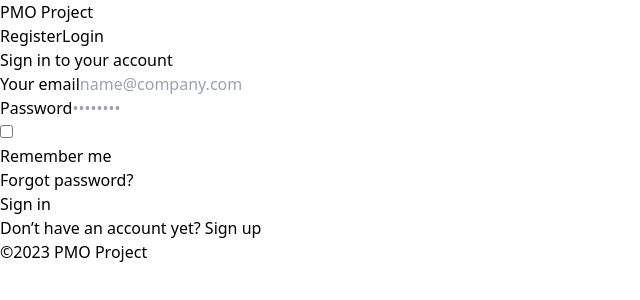
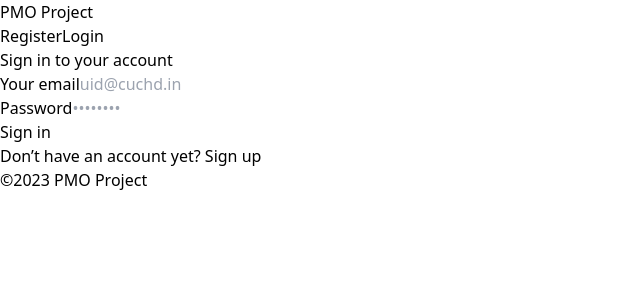
Before and after one commit to masterpranay1/PMO-Hiring, a React (Vite) app: page /login in a window 1280 px wide. Shown: the top 300 px of the page, without its empty margins (0-640 px from the left). Built offline with nearby package versions, Linux system fonts and the light colour scheme.

Commit message:
Feat : Login & Register ( Input Check )

```diff
--- a/src/pages/Login.tsx
+++ b/src/pages/Login.tsx
@@ -28,10 +28,13 @@ const LoginForm = ({
   };
 
   const handleSubmit = async (e: any) => {
-    // TODO : HandleSubmit
     e.preventDefault();
     if(email === "" || password === ""){
       alert("Please fill all the fields");
+      return;
+    }
+    if(!email.match(/[0-9]+@cuchd\.in/)){
+      alert("Please enter the email in the correct format");
       return;
     }
     setLoading(true);
@@ -61,7 +64,7 @@ const LoginForm = ({
           <div>
             <label
               htmlFor="email"
-              className="block mb-2 text-sm font-medium text-red-900 dark:text-white"
+              className="block mb-2 text-sm font-medium text-gray-900 dark:text-white"
             >
               Your email
             </label>
@@ -70,7 +73,7 @@ const LoginForm = ({
               name="email"
               id="email"
               className="bg-gray-50 border border-gray-300 text-gray-900 sm:text-sm rounded-lg focus:ring-gray-600 focus:border-gray-600 block w-full p-2.5 dark:bg-gray-700 dark:border-gray-600 dark:placeholder-gray-400 dark:text-white dark:focus:ring-red-500 dark:focus:border-red-500"
-              placeholder="name@company.com"
+              placeholder="uid@cuchd.in"
               required
               onChange={handleChanges}
             />
@@ -92,33 +95,6 @@ const LoginForm = ({
               required
               onChange={handleChanges}
             />
-          </div>
-          <div className="flex items-center justify-between">
-            <div className="flex items-start">
-              <div className="flex items-center h-5">
-                <input
-                  id="remember"
-                  aria-describedby="remember"
-                  type="checkbox"
-                  className="w-4 h-4 border border-gray-300 rounded bg-red-50 focus:ring-3 focus:ring-gray-300 dark:bg-gray-700 dark:border-gray-600 dark:focus:ring-gray-600 dark:ring-offset-gray-800"
-                  required
-                />
-              </div>
-              <div className="ml-3 text-sm">
-                <label
-                  htmlFor="remember"
-                  className="text-gray-500 dark:text-gray-300"
-                >
-                  Remember me
-                </label>
-              </div>
-            </div>
-            <a
-              href="#"
-              className="text-sm font-medium text-gray-600 hover:underline dark:text-gray-500"
-            >
-              Forgot password?
-            </a>
           </div>
           <button
             type="submit"
--- a/src/pages/Register.tsx
+++ b/src/pages/Register.tsx
@@ -41,10 +41,17 @@ const RegisterForm = ({
   };
 
   const handleSubmit = async (e: any) => {
-    // TODO : HandleSubmit
     e.preventDefault();
+    if(!terms && !confirmPassword && !password && !email) {
+      alert("Please fill all the fields");
+      return;
+    }
+
+    if(!email.match(/[0-9]+@cuchd\.in/)){
+      alert("Please enter the email in the correct format");
+      return;
+    }
     setLoading(true);
-    // console.log(email, password, confirmPassword, terms);
     if (password !== confirmPassword) {
       setLoading(true);
       alert("Passwords do not match");
```
